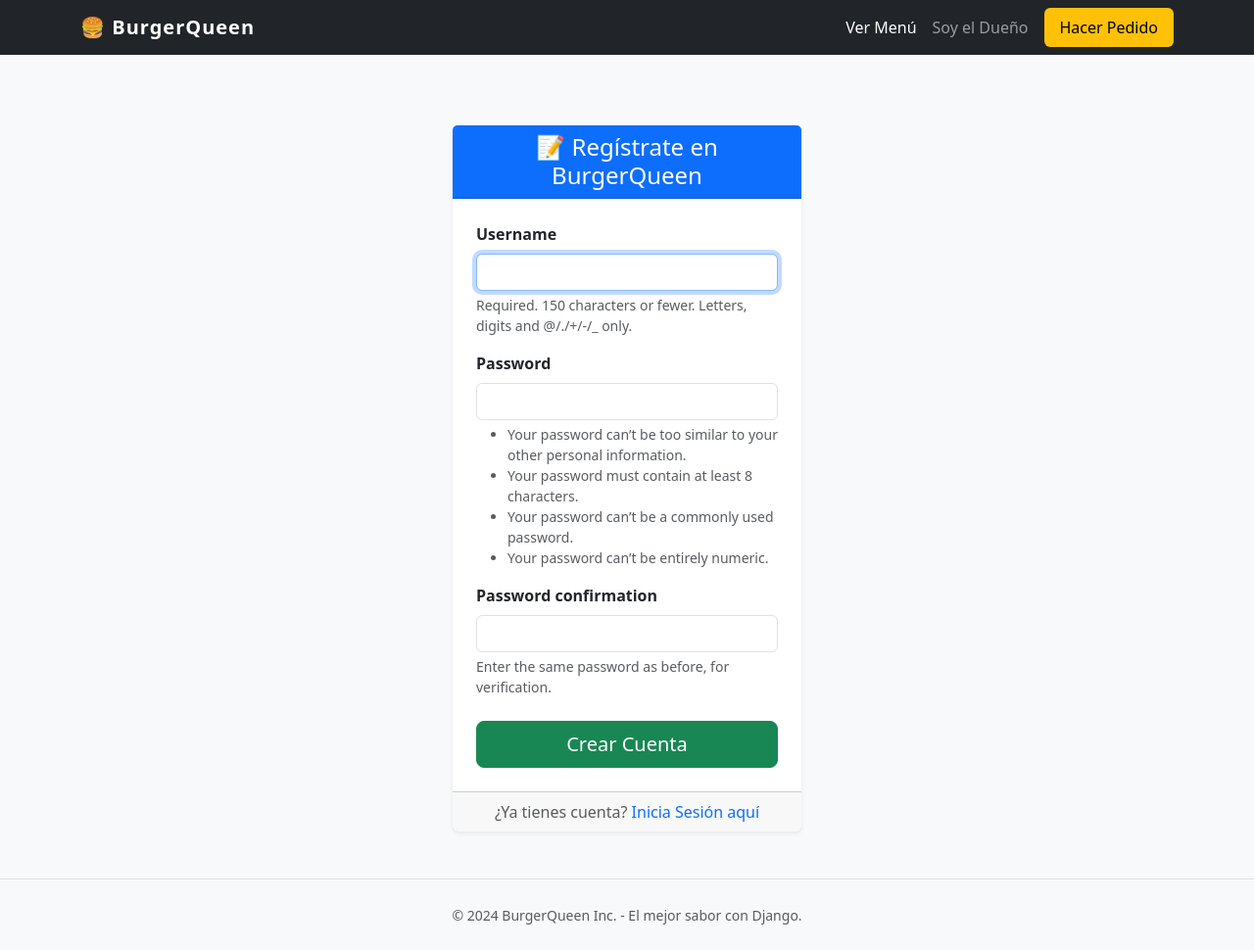
After one commit to jdelaguila-dev/python-backend-dev, a Django app: page /menu/registro/ in a window 1280 px wide. The commit adds this page. Shown: the whole page at 98% size. Run offline with Django 5.2, Linux system fonts and the light colour scheme.

Commit message:
Add CORS support, JWT authentication, and user registration functionality

```diff
--- a/core/urls.py
+++ b/core/urls.py
@@ -24,6 +24,10 @@ from django.conf.urls.static import (
 
 # 1. Imports de DRF
 from rest_framework.routers import DefaultRouter
+from rest_framework_simplejwt.views import (
+    TokenObtainPairView,  # Login: Recibe user/pass, devuelve Access Token + Refresh Token
+    TokenRefreshView,  # Refresco: Recibe Refresh Token, devuelve nuevo Access Token
+)
 
 # Importamos el ViewSet desde la app
 from pedidos.views import ProductoViewSet, CategoriaViewSet, PedidoViewSet
@@ -43,6 +47,9 @@ urlpatterns = [
     path("menu/", include("pedidos.urls")),
     # RUTA API (DRF) - Todo lo de la API entra por /api/
     path("api/", include(router.urls)),
+    # Rutas para JWT
+    path("api/token/", TokenObtainPairView.as_view(), name="token_obtain_pair"),
+    path("api/token/refresh/", TokenRefreshView.as_view(), name="token_refresh"),
 ]
 
 # Configuración para servir archivos media en desarrollo
--- a/pedidos/templates/base.html
+++ b/pedidos/templates/base.html
@@ -46,9 +46,11 @@
             </li>
 
             {% if user.is_authenticated %}
+            {% if user.is_staff %}
             <li class="nav-item">
                 <a class="nav-link fw-bold text-primary" href="{% url 'dashboard' %}">⚙️ Dashboard</a>
             </li>
+            {% endif %}
             <li class="nav-item ms-3">
                 <span class="navbar-text me-2">Hola, {{ user.username }}</span>
                 <form action="{% url 'logout' %}" method="post" class="d-inline">
--- /dev/null
+++ b/pedidos/templates/registration/registro.html
@@ -0,0 +1,55 @@
+{% extends 'base.html' %}
+
+{% block title %}Crear Cuenta{% endblock %}
+
+{% block content %}
+
+<div class="row justify-content-center">
+    <div class="col-md-6 col-lg-4">
+        <div class="card shadow-sm mt-5">
+            <div class="card-header bg-primary text-white text-center">
+                <h4 class="mb-0">📝 Regístrate en BurgerQueen</h4>
+            </div>
+
+            <div class="card-body p-4">
+                <form method="post">
+                    {% csrf_token %}
+
+                    {% for field in form %}
+                        <div class="mb-3">
+                            <label class="form-label fw-bold">{{ field.label }}</label>
+                            {{ field }}
+                            {% if field.errors %}
+                                <div class="text-danger small mt-1">
+                                    {{ field.errors.as_text }}
+                                </div>
+                            {% endif %}
+
+                            {% if field.help_text %}
+                                <small class="text-muted d-block mt-1">{{ field.help_text }}</small>
+                            {% endif %}
+                        </div>
+                    {% endfor %}
+
+                    <div class="d-grid gap-2 mt-4">
+                        <button type="submit" class="btn btn-success btn-lg">Crear Cuenta</button>
+                    </div>
+                </form>
+            </div>
+
+            <div class="card-footer text-center text-muted">
+                ¿Ya tienes cuenta? <a href="{% url 'login' %}" class="text-decoration-none">Inicia Sesión aquí</a>
+            </div>
+        </div>
+    </div>
+</div>
+
+<script>
+    var inputs = document.querySelectorAll('input');
+    inputs.forEach(function(input){
+        input.classList.add('form-control');
+    });
+</script>
+
+
+{% endblock %}
--- a/pedidos/urls.py
+++ b/pedidos/urls.py
@@ -5,6 +5,7 @@ from .views import (
     menu_view,
     realizar_pedido_view,
     detalle_producto_view,
+    registro,
 )
 
 
@@ -19,4 +20,6 @@ urlpatterns = [
     path("producto/nuevo/", crear_producto, name="crear_producto"),
     # www.burgerqueen.com/pedidos/dashboard/
     path("dashboard/", dashboard, name="dashboard"),
+    # www.burgerqueen.com/pedidos/registro/
+    path("registro/", registro, name="registro"),
 ]
--- a/pedidos/views.py
+++ b/pedidos/views.py
@@ -7,7 +7,22 @@ from rest_framework import viewsets
 from .serializers import ProductoSerializer, CategoriaSerializer, PedidoSerializer
 
 # Decorador para proteger vistas que requieren login
-from django.contrib.auth.decorators import login_required
+from django.contrib.auth.decorators import user_passes_test
+from django.contrib.auth.forms import UserCreationForm
+from django.contrib.auth import login
+
+# IsAuthenticated: Bloquea a cualquiera que no tenga credenciales.
+# IsAuthenticatedOrReadOnly: Deja LEER a todos, pero solo deja ESCRIBIR a usuarios logueados.
+from rest_framework.permissions import IsAuthenticated, IsAuthenticatedOrReadOnly
+
+# Django filter
+from rest_framework import filters
+from django_filters.rest_framework import DjangoFilterBackend
+
+
+# Función de comprobación: ¿Es miembro del staff?
+def es_admin(user):
+    return user.is_authenticated and user.is_staff
 
 
 def menu_view(request):
@@ -58,7 +73,7 @@ def detalle_producto_view(request, pk):
 
 
 # @login_required  # <--- Ahora nadie anónimo puede crear productos
-@login_required
+@user_passes_test(es_admin)  # <--- Solo el admin puede crear productos
 def crear_producto(request):
     if request.method == "POST":
         # request.POST trae el texto.
@@ -77,7 +92,7 @@ def crear_producto(request):
 
 
 # @login_required  # <--- Ahora nadie anónimo puede ver el dashboard
-@login_required  # <--- EL GUARDIÁN: Si no estás logueado, te manda al login.
+@user_passes_test(es_admin)  # <--- Solo el admin puede ver el dashboard
 def dashboard(request):
     productos = Producto.objects.all()
     return render(request, "dashboard.html", {"productos": productos})
@@ -88,15 +103,62 @@ def dashboard(request):
 class ProductoViewSet(viewsets.ModelViewSet):
     queryset = Producto.objects.all()
     serializer_class = ProductoSerializer
+    permission_classes = [IsAuthenticatedOrReadOnly]
+
+    filter_backends = [
+        DjangoFilterBackend,
+        filters.SearchFilter,
+        filters.OrderingFilter,
+    ]
+
+    # Filtrar por categoria
+    filterset_fields = [
+        "categoria"
+    ]  # Permite filtrar productos por categoría (ejemplo: ?categoria=1)
+
+    # Buscar por nombre o descripción
+    search_fields = [
+        "nombre",
+        "descripcion",
+    ]  # Permite buscar productos por nombre o descripción\
+
+    # Ordenar por precio
+    ordering_fields = [
+        "precio"
+    ]  # Permite ordenar productos por precio (ejemplo: ?ordering=precio o ?ordering=-precio)
 
 
 # ViewSet para Categoría
 class CategoriaViewSet(viewsets.ModelViewSet):
     queryset = Categoria.objects.all()
     serializer_class = CategoriaSerializer
+    permission_classes = [IsAuthenticatedOrReadOnly]
 
 
 # ViewSet para Pedido
+# Aquí NO usamos ReadOnly. Si no tienes token, no ves nada.
+# Son datos sensibles de clientes.
 class PedidoViewSet(viewsets.ModelViewSet):
     queryset = Pedido.objects.all()
     serializer_class = PedidoSerializer
+    # AGREGAR ESTO (Ojo que es diferente al de productos):
+    permission_classes = [IsAuthenticated]
+
+
+# Vista para registro de usaurios
+def registro(request):
+    if request.method == "POST":
+        # UserCreationForm se encarga de:
+        # 1. Validar que las contraseñas coincidan.
+        # 2. Validar que el usuario no exista.
+        # 3. Aplicar el algoritmo de Hashing (PBKDF2) antes de guardar.
+        form = UserCreationForm(request.POST)
+        if form.is_valid():
+            usuario = form.save()
+            # UX: Logueamos al usuario automáticamente tras registrarse
+            # Esto crea la "Session ID" en la base de datos y en la cookie del navegador.
+            login(request, usuario)
+            return redirect("menu")
+    else:
+        form = UserCreationForm()
+    return render(request, "registration/registro.html", {"form": form})
```
Also changed, not shown: core/settings.py (+39 -0 lines), pedidos/management/commands/seed_data.py (+6 -2 lines).
